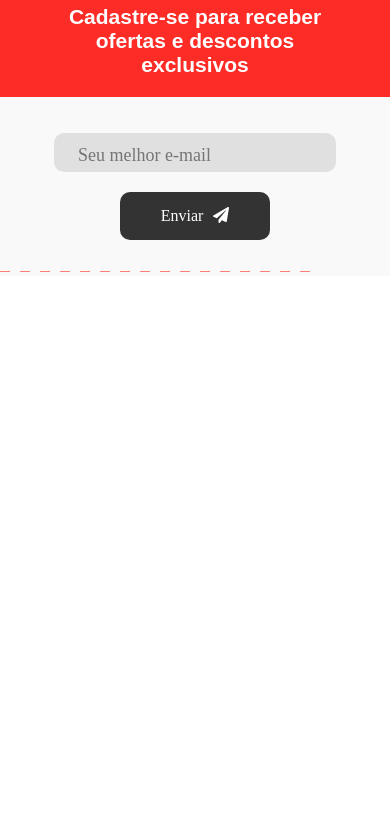
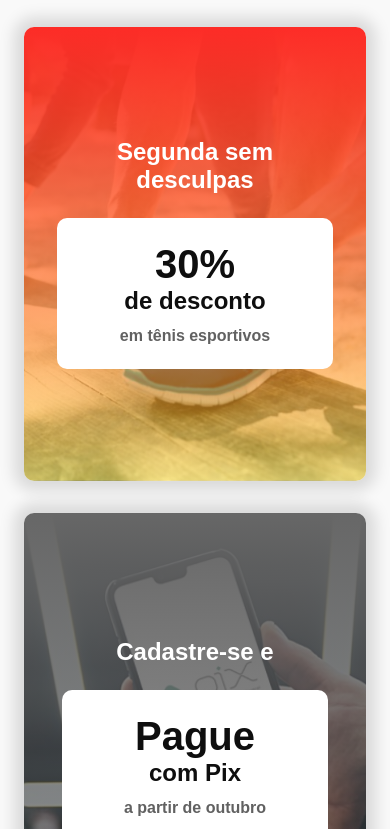
Before and after one commit to anotherjemluz/letrun, a Vue app: page / in a window 390 px wide. Shown: the part 1920-2749 px from the top of the page. Before the commit the page ends 2196 px from the top, so only its background shows below. Built offline with nearby package versions, Linux system fonts and the light colour scheme; a web font is replaced by a local one; what vue-agile, vue-toasted would draw is missing.

Commit message:
Marcação e estilização da DualPromo (mobile e desktop)

```diff
--- /dev/null
+++ b/src/components/DualPromo.vue
@@ -0,0 +1,174 @@
+<template lang="pug">
+  section#DualPromo
+    div.first-promo
+      h2 Segunda sem desculpas
+      div
+        h1 <strong>30%</strong>  de desconto
+        p em tênis esportivos
+
+        img.marca-dagua(src="@/assets/marca-dagua.png")
+
+    div.second-promo
+      h2 Cadastre-se e
+      div
+        h1 <strong>Pague</strong> com Pix
+        p a partir de outubro
+
+        img.marca-dagua(src="@/assets/marca-dagua.png")
+
+</template>
+
+<script>
+export default {
+  name: 'DualPromo'
+}
+</script>
+
+<style lang="scss" >
+@import "../styles/variables.scss";
+
+// GENERIC
+#DualPromo {
+  .first-promo,
+  .second-promo {
+    background-repeat: no-repeat;
+    background-size: cover;
+    background-position: center 60%;
+
+    box-shadow: 0px 0px 15px 10px #00000020;
+
+    h2 { color: $white; }
+
+    div {
+      background-color: $white;
+      color: $black;
+
+      p { color: $grey; }
+    }
+
+    .marca-dagua {
+      position: absolute;
+      opacity: .6;
+    }
+  }
+}
+
+// MOBILE E TABLET
+@media only screen and (max-width: 900px) {
+  #DualPromo {
+    padding: 72px 24px;
+
+    .first-promo,
+    .second-promo {
+      display: flex;
+      flex-direction: column;
+      justify-content: center;
+      align-items: center;
+
+      border-radius: 10px;
+      text-align: center;
+
+      height: 40vh;
+      padding: 58px 24px;
+
+      h2 {
+        width: 70%;
+        margin: 0px auto 24px auto;
+      }
+
+      div {
+        border-radius: 10px;
+        padding: 24px;
+
+        h1 {
+          margin-bottom: 12px;
+          strong {
+            display: inline-block;
+            width: 100%;
+            font-size: 40px;
+          }
+        }
+      }
+
+      .marca-dagua {
+        display: none;
+        position: absolute;
+        height: 30px;
+
+        bottom: 40px;
+        left: 40px
+      }
+    }
+
+    .first-promo {
+      background-image: linear-gradient(to bottom, $gradient-red, $gradient-yellow), url('../assets/banners/promo-segunda.png');
+
+      margin-bottom: 32px;
+    }
+
+    .second-promo {
+      background-image: linear-gradient(to bottom, $gradient-grey, $gradient-black), url('../assets/banners/promo-pix.png');
+    }
+
+  }
+}
+
+// DESKTOP
+@media only screen and (min-width: 901px) {
+  #DualPromo {
+    display: flex;
+    padding: 72px 48px;
+
+    .first-promo,
+    .second-promo {
+      display: flex;
+      flex-direction: column;
+      border-radius: 10px;
+      text-align: center;
+      flex-grow: 1;
+
+      padding: 32px 0px;
+
+      div {
+        padding: 24px;
+        width: 40%;
+      }
+
+      .marca-dagua {
+        display: none;
+        height: 30px;
+
+        bottom: 20px;
+        left: 40px
+      }
+    }
+
+    .first-promo {
+      background-image: linear-gradient(to left, $gradient-red, $gradient-yellow), url('../assets/banners/promo-segunda.png');
+
+      margin-right: 32px;
+      align-items: flex-end;
+
+      h2 { margin: 0px 24px 12px 0px; }
+
+      div {
+        border-radius: 10px 0px 0px 10px;
+      }
+    }
+
+    .second-promo {
+      background-image: linear-gradient(to right, $gradient-grey, $gradient-black), url('../assets/banners/promo-pix.png');
+
+      align-items: flex-start;
+
+      h2 { margin: 0px 0px 12px 24px; }
+
+      div {
+        border-radius: 0px 10px 10px 0px;
+      }
+    }
+
+  }
+}
+
+</style>
--- a/src/styles/_variables.scss
+++ b/src/styles/_variables.scss
@@ -6,11 +6,11 @@ $grey: #616161;
 $red: #FD2C27;
 $purple-black: #2B2D42;
 
-$gradient-yellow: #FFDC2C;
+$gradient-yellow: #FFDC2C80;
 $gradient-red: #FD2C27;
 
 $gradient-grey: #676767;
-$gradient-black: #000;
+$gradient-black: #00000060;
 
 $header-grey: #b7b7b7;
 $search-box-color: #f2f2f2;
--- a/src/views/Home.vue
+++ b/src/views/Home.vue
@@ -4,24 +4,33 @@
   Banner
   CategoryList
   Alert
+  DualPromo
   CallToAction
 
 </template>
 
 <script>
-import Header from '../components/Header'
-import Banner from '../components/Banner'
-import CategoryList from '../components/CategoryList'
-import Alert from '../components/Alert'
-import CallToAction from '../components/CallToAction'
-import Footer from '../components/Footer'
+import Header from "../components/Header";
+import Banner from "../components/Banner";
+import CategoryList from "../components/CategoryList";
+import Alert from "../components/Alert";
+import DualPromo from "../components/DualPromo";
+import CallToAction from "../components/CallToAction";
+import Footer from "../components/Footer";
 
 export default {
-  name: 'Home',
-  components: { Header, Banner, CategoryList, Alert, CallToAction, Footer }
-}
+  name: "Home",
+  components: {
+    Header,
+    Banner,
+    CategoryList,
+    Alert,
+    DualPromo,
+    CallToAction,
+    Footer,
+  },
+};
 </script>
 
 <style>
-
 </style>
```
Lines whose indentation alone changed are shown as unchanged.
